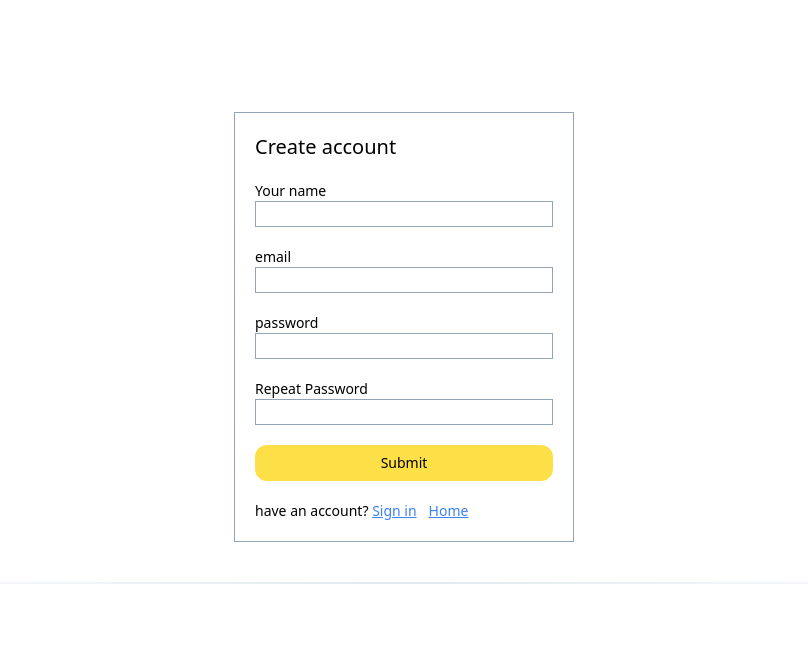
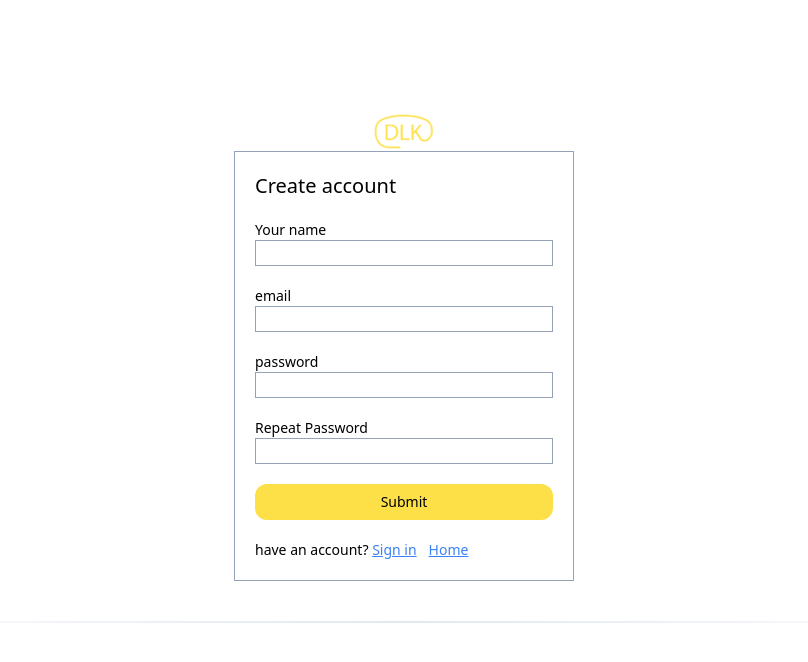
Before and after one commit to dlkokhta/EcommerceFrontEnd, a React (Vite) app: page /registration in a window 1280 px wide. Shown: the top 662 px of the page, without its empty margins (236-1044 px from the left). Built offline with nearby package versions, Linux system fonts and the light colour scheme; no server answers.

Commit message:
Add logo to the registration page

```diff
--- a/src/pages/Registration.tsx
+++ b/src/pages/Registration.tsx
@@ -4,6 +4,7 @@ import { yupResolver } from "@hookform/resolvers/yup";
 import RegistrationSchema from "./RegistrationSchema.js";
 import axios from "axios";
 import { useNavigate } from "react-router-dom";
+import logo from "../assets/logo.png";
 
 const Registration = () => {
   const {
@@ -39,6 +40,13 @@ const Registration = () => {
   return (
     <div>
       <div className=" px-16 pt-28 lg:px-60 xl:px-[470px] 2xl:px-[580px] 3xl:px-[750px] ">
+        <div className="flex justify-center">
+          <img
+            className="hidden w-16 cursor-pointer  lg:block"
+            src={logo}
+            onClick={() => navigate("/")}
+          />
+        </div>
         <form
           onSubmit={handleSubmit(onSubmit)}
           className="mb-10 flex flex-col gap-5 border border-slate-400 px-5 py-5"
```
